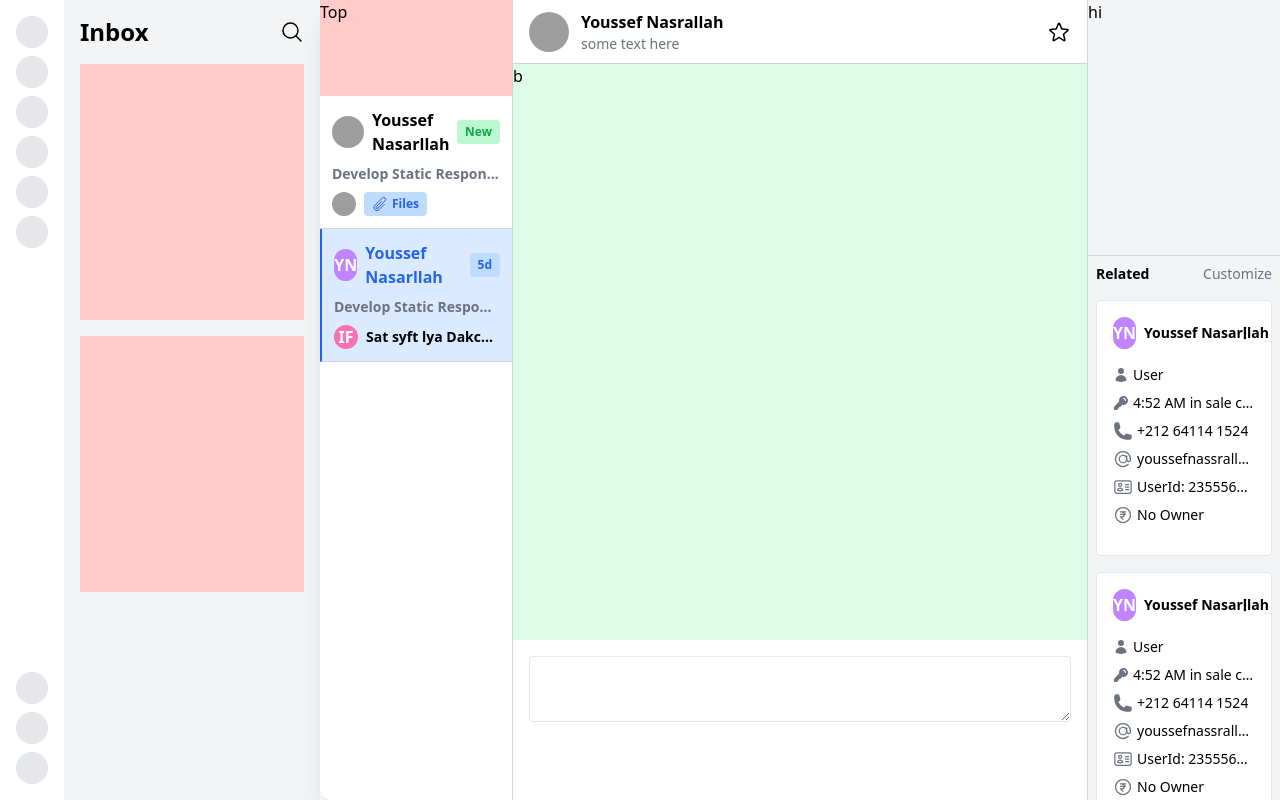
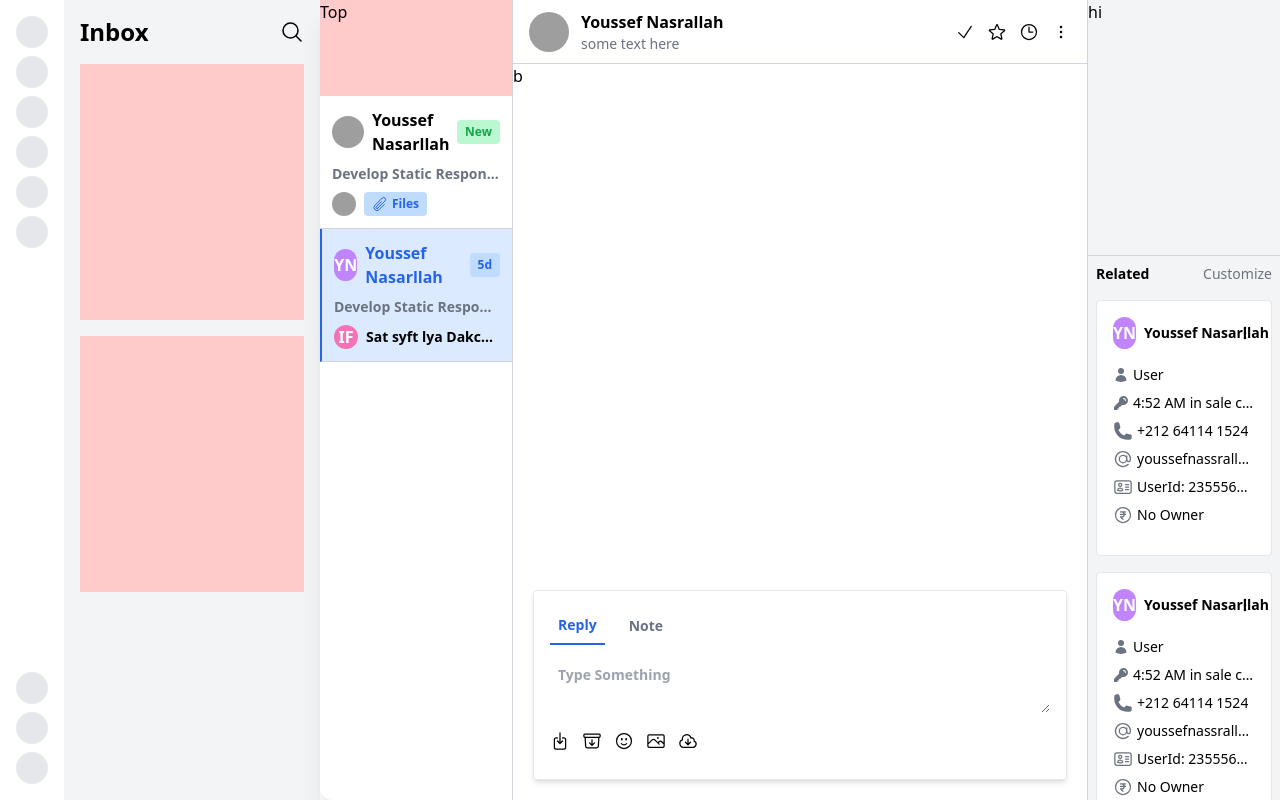
Before and after one commit to Ussf-nassrallah/bundledseo, a website: page index.html in a window 1280 px wide. Drawn offline with Linux system fonts and the light colour scheme; grey boxes are pictures that could not be loaded.

Commit message:
chat box completed

```diff
--- a/index.html
+++ b/index.html
@@ -126,20 +126,76 @@
               </div>
             </div>
 
-            <div>
-              <svg xmlns="http://www.w3.org/2000/svg" fill="none" viewBox="0 0 24 24" stroke-width="1.5" stroke="currentColor" class="w-6 h-6">
-                <path stroke-linecap="round" stroke-linejoin="round" d="M11.48 3.499a.562.562 0 011.04 0l2.125 5.111a.563.563 0 00.475.345l5.518.442c.499.04.701.663.321.988l-4.204 3.602a.563.563 0 00-.182.557l1.285 5.385a.562.562 0 01-.84.61l-4.725-2.885a.563.563 0 00-.586 0L6.982 20.54a.562.562 0 01-.84-.61l1.285-5.386a.562.562 0 00-.182-.557l-4.204-3.602a.563.563 0 01.321-.988l5.518-.442a.563.563 0 00.475-.345L11.48 3.5z" />
-              </svg>
+            <div class="flex items-center space-x-3">
+              <div>
+                <svg xmlns="http://www.w3.org/2000/svg" fill="none" viewBox="0 0 24 24" stroke-width="1.5" stroke="currentColor" class="w-5 h-5">
+                  <path stroke-linecap="round" stroke-linejoin="round" d="M4.5 12.75l6 6 9-13.5" />
+                </svg>
+              </div>
+
+              <div>
+                <svg xmlns="http://www.w3.org/2000/svg" fill="none" viewBox="0 0 24 24" stroke-width="1.5" stroke="currentColor" class="w-5 h-5">
+                  <path stroke-linecap="round" stroke-linejoin="round" d="M11.48 3.499a.562.562 0 011.04 0l2.125 5.111a.563.563 0 00.475.345l5.518.442c.499.04.701.663.321.988l-4.204 3.602a.563.563 0 00-.182.557l1.285 5.385a.562.562 0 01-.84.61l-4.725-2.885a.563.563 0 00-.586 0L6.982 20.54a.562.562 0 01-.84-.61l1.285-5.386a.562.562 0 00-.182-.557l-4.204-3.602a.563.563 0 01.321-.988l5.518-.442a.563.563 0 00.475-.345L11.48 3.5z" />
+                </svg>
+              </div>
+
+              <div>
+                <svg xmlns="http://www.w3.org/2000/svg" fill="none" viewBox="0 0 24 24" stroke-width="1.5" stroke="currentColor" class="w-5 h-5">
+                  <path stroke-linecap="round" stroke-linejoin="round" d="M12 6v6h4.5m4.5 0a9 9 0 11-18 0 9 9 0 0118 0z" />
+                </svg>
+              </div>
+
+              <div>
+                <svg xmlns="http://www.w3.org/2000/svg" fill="none" viewBox="0 0 24 24" stroke-width="1.5" stroke="currentColor" class="w-5 h-5">
+                  <path stroke-linecap="round" stroke-linejoin="round" d="M12 6.75a.75.75 0 110-1.5.75.75 0 010 1.5zM12 12.75a.75.75 0 110-1.5.75.75 0 010 1.5zM12 18.75a.75.75 0 110-1.5.75.75 0 010 1.5z" />
+                </svg>
+              </div>
             </div>
           </div>
 
-          <div class="flex-auto overflow-y-auto bg-green-100">b</div>
+          <div class="flex-auto overflow-y-auto">b</div>
 
-          <div class="flex-none h-40 p-4">
-            <div>
-              <textarea class="w-full h-full outline-none border hover:border-blue-600 rounded p-2"></textarea>
+          <div class="flex-none p-4 border m-5 rounded shadow-md">
+            <ul class="flex items-center space-x-4 text-sm font-semibold text-gray-500">
+              <li class="p-2 text-blue-600 border-b-2 border-blue-600"><a href="#">Reply</a></li>
+              <li class="p-2"><a href="#">Note</a></li>
+            </ul>
+
+            <div class="my-3">
+              <textarea class="w-full h-14  outline-none rounded p-2 text-sm text-gray-500 font-semibold" placeholder="Type Something"></textarea>
             </div>
-            <div></div>
+
+            <div class="flex items-center space-x-3 mb-3">
+              <div>
+                <svg xmlns="http://www.w3.org/2000/svg" fill="none" viewBox="0 0 24 24" stroke-width="1.5" stroke="currentColor" class="w-5 h-5">
+                  <path stroke-linecap="round" stroke-linejoin="round" d="M9 8.25H7.5a2.25 2.25 0 00-2.25 2.25v9a2.25 2.25 0 002.25 2.25h9a2.25 2.25 0 002.25-2.25v-9a2.25 2.25 0 00-2.25-2.25H15M9 12l3 3m0 0l3-3m-3 3V2.25" />
+                </svg>
+              </div>
+
+              <div>
+                <svg xmlns="http://www.w3.org/2000/svg" fill="none" viewBox="0 0 24 24" stroke-width="1.5" stroke="currentColor" class="w-5 h-5">
+                  <path stroke-linecap="round" stroke-linejoin="round" d="M20.25 7.5l-.625 10.632a2.25 2.25 0 01-2.247 2.118H6.622a2.25 2.25 0 01-2.247-2.118L3.75 7.5m8.25 3v6.75m0 0l-3-3m3 3l3-3M3.375 7.5h17.25c.621 0 1.125-.504 1.125-1.125v-1.5c0-.621-.504-1.125-1.125-1.125H3.375c-.621 0-1.125.504-1.125 1.125v1.5c0 .621.504 1.125 1.125 1.125z" />
+                </svg>
+              </div>
+
+              <div>
+                <svg xmlns="http://www.w3.org/2000/svg" fill="none" viewBox="0 0 24 24" stroke-width="1.5" stroke="currentColor" class="w-5 h-5">
+                  <path stroke-linecap="round" stroke-linejoin="round" d="M15.182 15.182a4.5 4.5 0 01-6.364 0M21 12a9 9 0 11-18 0 9 9 0 0118 0zM9.75 9.75c0 .414-.168.75-.375.75S9 10.164 9 9.75 9.168 9 9.375 9s.375.336.375.75zm-.375 0h.008v.015h-.008V9.75zm5.625 0c0 .414-.168.75-.375.75s-.375-.336-.375-.75.168-.75.375-.75.375.336.375.75zm-.375 0h.008v.015h-.008V9.75z" />
+                </svg>
+              </div>
+
+              <div>
+                <svg xmlns="http://www.w3.org/2000/svg" fill="none" viewBox="0 0 24 24" stroke-width="1.5" stroke="currentColor" class="w-5 h-5">
+                  <path stroke-linecap="round" stroke-linejoin="round" d="M2.25 15.75l5.159-5.159a2.25 2.25 0 013.182 0l5.159 5.159m-1.5-1.5l1.409-1.409a2.25 2.25 0 013.182 0l2.909 2.909m-18 3.75h16.5a1.5 1.5 0 001.5-1.5V6a1.5 1.5 0 00-1.5-1.5H3.75A1.5 1.5 0 002.25 6v12a1.5 1.5 0 001.5 1.5zm10.5-11.25h.008v.008h-.008V8.25zm.375 0a.375.375 0 11-.75 0 .375.375 0 01.75 0z" />
+                </svg>
+              </div>
+
+              <div>
+                <svg xmlns="http://www.w3.org/2000/svg" fill="none" viewBox="0 0 24 24" stroke-width="1.5" stroke="currentColor" class="w-5 h-5">
+                  <path stroke-linecap="round" stroke-linejoin="round" d="M12 9.75v6.75m0 0l-3-3m3 3l3-3m-8.25 6a4.5 4.5 0 01-1.41-8.775 5.25 5.25 0 0110.233-2.33 3 3 0 013.758 3.848A3.752 3.752 0 0118 19.5H6.75z" />
+                </svg>
+              </div>
+            </div>
           </div>
         </div>
 
```
Also changed, not shown: css/main.css.
